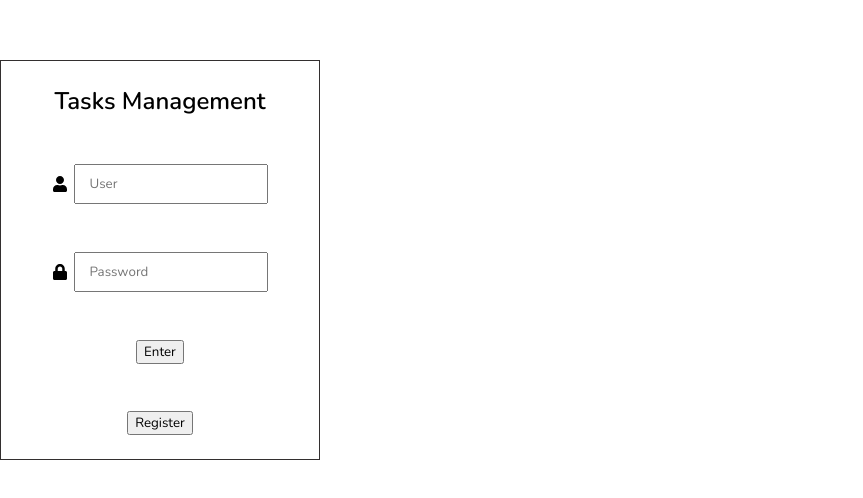
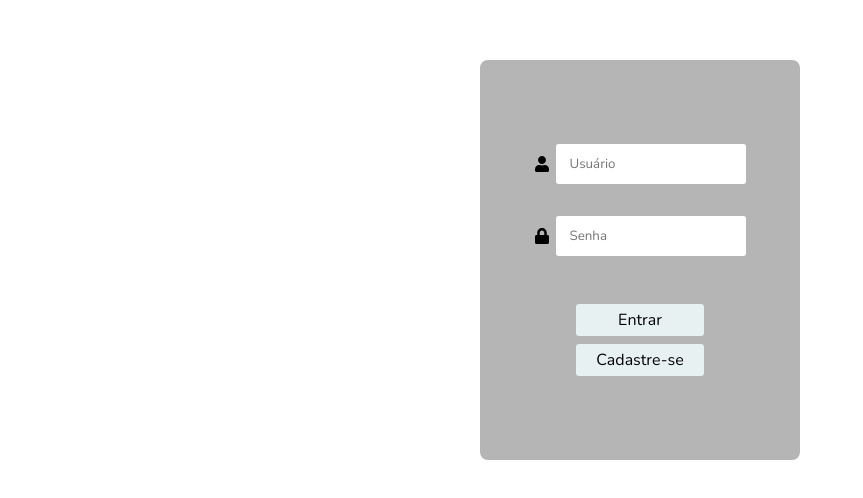
Before and after one commit to fabioVitorTavares/Takss, a React (Vite) app in the folder Tasks/: page /login in a window 1280 px wide. Shown: the part 140-638 px from the top of the page, without its empty margins (0-863 px from the left). Built offline with nearby package versions, Linux system fonts and the light colour scheme.

Commit message:
commit 231220221725

```diff
--- a/Tasks/src/Components/Home/index.tsx
+++ b/Tasks/src/Components/Home/index.tsx
@@ -75,19 +75,25 @@ export function Home() {
 
   const resumeHomePage = (
     <p className='resumeHomePage'>
-      Gerencie suas tarefas com uma <br></br>
-      ferramenta prática e online
+      Gerencie suas tarefas com uma ferramenta prática e online
     </p>
   )
 
   const inviteHomePage = (
     <p className='inviteHomePage'>
-      Entre e organize suas tarefas da melhor forma!
+      Entre e organize suas tarefas da melhor maneira!
     </p>
   )
 
   return (
     <div className='home'>
+      <div className='headerHomePage'>
+        <div className='titleAndResume'>
+          {titleHomePage}
+          {resumeHomePage}
+        </div>
+      </div>
+      <div className='bodyHomePage'>
         <section className='leftSection'>
           <img
             className='checklistImg'
@@ -96,10 +102,6 @@ export function Home() {
           />
         </section>
         <section className='rightSection'>
-        <div className='titleAndResume'>
-          {titleHomePage}
-          {resumeHomePage}
-        </div>
           <div>
             <p className='ps'>{svgCheck} Usabilidade intuitiva </p>
             <p className='ps'>{svgCheck} Simples e eficiente </p>
@@ -116,7 +118,8 @@ export function Home() {
               {btnLogin}
             </div>
           </div>
-      </section>
+        </section>'
+      </div>
     </div>
   )
 }
--- a/Tasks/src/Components/Home/style.css
+++ b/Tasks/src/Components/Home/style.css
@@ -1,11 +1,24 @@
 .home {
   display: flex;
-  justify-content: space-between;
+  flex-direction: column;
+  justify-content: space-around;
   align-items: center;
 }
 
+.headerHomePage {
+  text-align: center;
+}
+
+.bodyHomePage {
+  display: flex;
+  flex-direction: row;
+}
+
+.titleAndResume h1 {
+  font-size: 2.5em;
+}
+
 .btn {
-
   border-radius: 0.5em;
   font-size: medium;
   cursor: pointer;
@@ -42,6 +55,7 @@
 .ps {
   display: flex;
   align-items: center;
+  margin-bottom: 0.5em;
 }
 .ps svg {
   margin-right: 0.5em;
--- a/Tasks/src/Components/Login/index.tsx
+++ b/Tasks/src/Components/Login/index.tsx
@@ -1,8 +1,7 @@
-import React from 'react'
 import { FaUser, FaLock } from 'react-icons/fa'
-import './style.css'
 import { Link, useNavigate } from 'react-router-dom'
 import { useState } from 'react'
+import './style.css'
 
 
 
@@ -34,15 +33,13 @@ export function Login() {
 
   const login = (
     <div className='login'>
-      <h2>
-        Tasks Management
-      </h2>
+      <div className='inputsLogin'>
         <div className='divInput'>
           <FaUser/>
           <input
             className='inputUser input'
             type="text"
-          placeholder='User'
+            placeholder='Usuário'
             onChange={(e) => setUser(e.target.value)}
             />
         </div>
@@ -51,22 +48,25 @@ export function Login() {
           <input
             className='inputPassword input'
             type="password"
-          placeholder='Password'
+            placeholder='Senha'
             onChange={(e) => setPassword(e.target.value)}
             />
         </div>
-
+      </div>
+      <div className='btnsLogin'>
         <button
+          className='btnEnterLogin'
           onClick={userLogin}
         >
-        Enter
+          Entrar
         </button>
-
         <button
+          className='btnRegisterLogin'
           onClick={()=> navigate('/register')}
         >
-        Register
+          Cadastre-se
         </button>
+      </div>
     </div>
   )
 
--- a/Tasks/src/Components/Login/style.css
+++ b/Tasks/src/Components/Login/style.css
@@ -9,20 +9,48 @@
 .login {
   width: 20em;
   height: 25em;
-  border: 1px solid rgb(51, 47, 47);
   display: flex;
+  border-radius: 0.5em;
   flex-direction: column;
   align-items: center;
-  justify-content: space-around;
+  justify-content: center;
+  background-color: #2225;
+  gap: 3em;
 }
 
 .input {
   padding-left: 1em;
   margin-left: 0.5em;
   height: 3em;
+  border-radius: 0.2em;
+  outline: none;
+  border: none;
 }
 
 .divInput {
   display: flex;
   align-items: center;
 }
+
+
+.inputsLogin {
+  display: flex;
+  flex-direction: column;
+  gap: 2em;
+}
+
+.btnsLogin {
+  display: flex;
+  flex-direction: column;
+  gap: 0.5em;
+}
+
+.btnRegisterLogin, .btnEnterLogin {
+  width: 8em;
+  height: 2em;
+  background-color: var(--c1);
+  border: none;
+  border-radius: 0.2em;
+  cursor: pointer;
+  font-size: 1em;
+}
```
Lines whose indentation alone changed are shown as unchanged.
